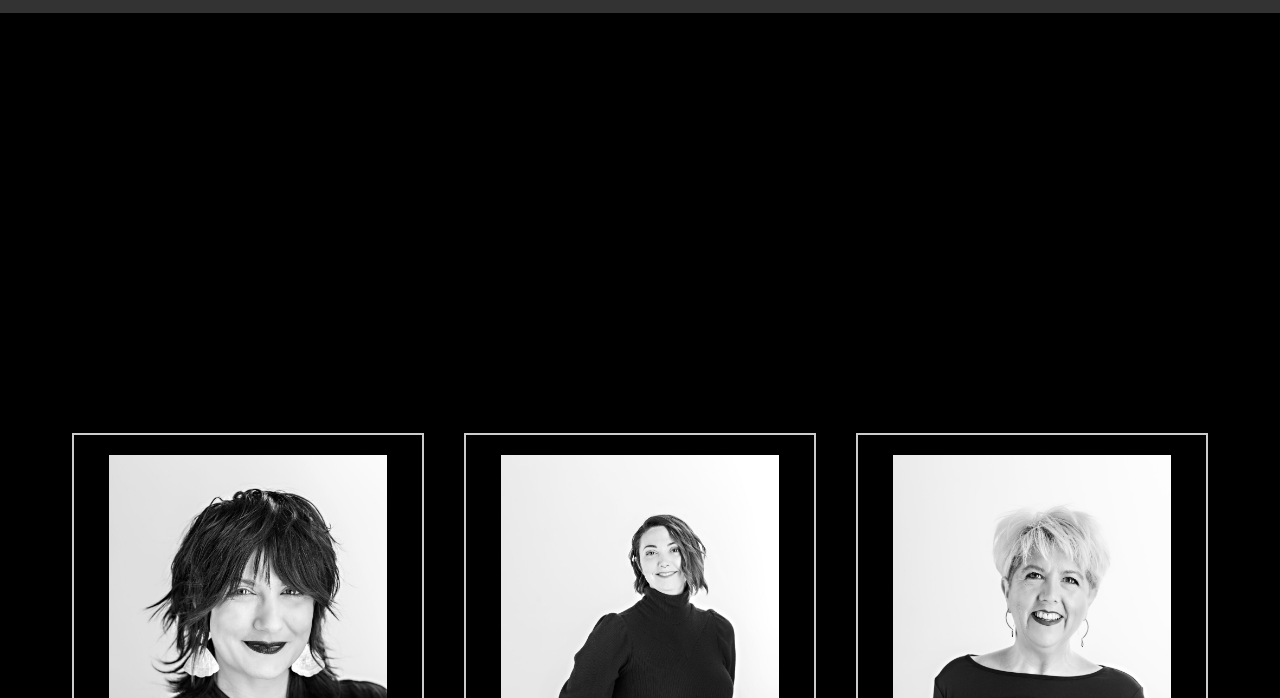
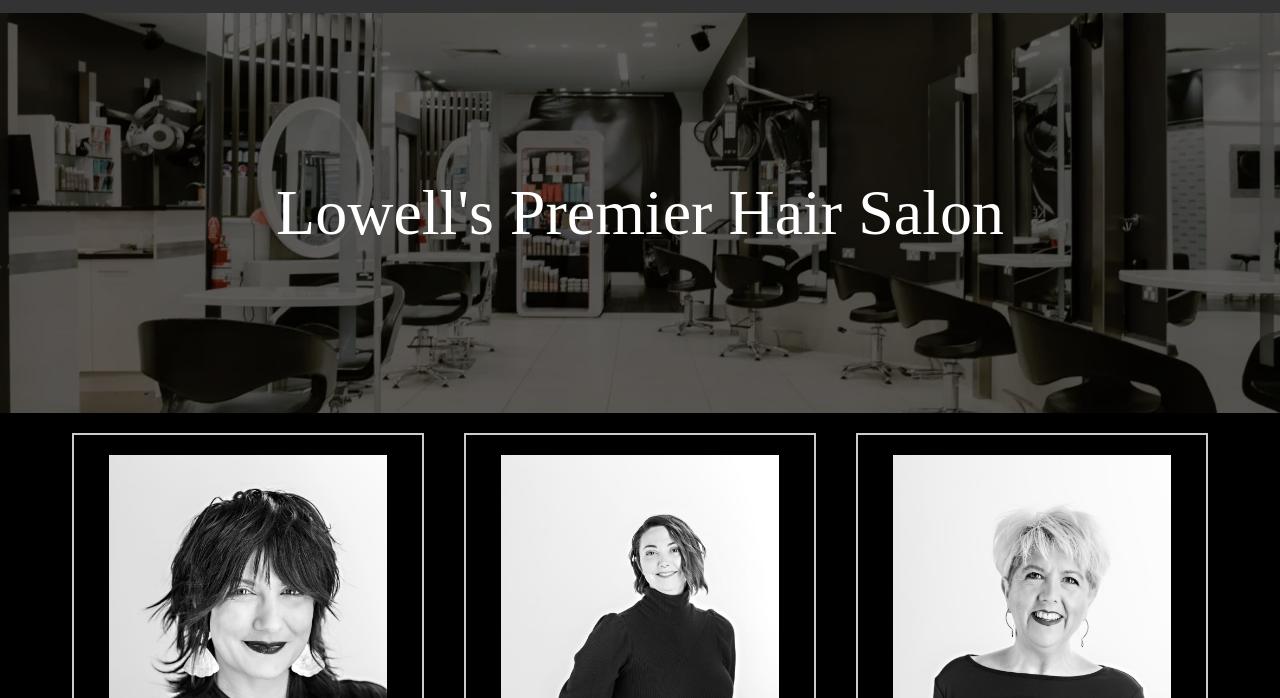
Before and after one commit to tatemouser/business-front, a plain HTML site: page index.html in a window 1280 px wide. Shown: the part 102-800 px from the top of the page. Drawn offline with Linux system fonts and the light colour scheme; a script that the page names is missing.

Commit message:
Added stock main image and overlay for shop name text

```diff
--- a/Styles.css
+++ b/Styles.css
@@ -135,16 +135,41 @@ button {
 /*------------
      Home
  ------------*/
+#top-image {
+    position: relative;
+    height: 50vh;
+    display: flex;
+    justify-content: center;
+    align-items: center;
+}
+
+#top-image img {
+    width: 100%;
+    height: 100%;
+    object-fit: cover;
+    position: absolute;
+    z-index: -1;
+    filter: brightness(40%);
+}
+
+.top-text a {
+    color: white;
+    font-size: 5vw;
+    white-space: nowrap;
+}
+
+
+
  #video-section {
     position: relative;
-    min-height: 50vh; /* Set a minimum height to ensure the section is visible */
+    min-height: 50vh;
     overflow: hidden;
   }
 
   #video-section video {
     width: 100%;
     height: 100%;
-    object-fit: cover; /* Ensure the video fills the container while maintaining its aspect ratio */
+    object-fit: cover;
     position: absolute;
     z-index: -1;
   }
@@ -354,6 +379,15 @@ input, textarea {
         flex-direction: column;
     }
 
+    #top-image {
+        height: 45vh;
+    }
+
+
+    .top-text a {
+        font-size: 7vw;
+    }
+
 }
 
 @media only screen and (max-width: 1000px) {
--- a/index.html
+++ b/index.html
@@ -32,11 +32,17 @@
 
     <main>
         <article id="home" class="content">
-            <section id="video-section">
-                <video autoplay loop muted playsinline>
+            <section id="top-image">
+                <img src="Assets/storefront-stock.webp" alt="storefront-stock">
+                <div class="top-text">
+                    <a>Lowell's Premier Hair Salon</a>
+                </div>
+            </section>
+            <!-- <section id="video-section">
+                <video autoplay loop muted playsinline> -->
                     <!-- <source src="Assets/stock-video.mp4" type="video/mp4"> -->
-                </video>
-              </section>
+                <!-- </video>
+              </section> -->
         </article>
         <div class="container">
             <!-- Your main content container -->
```
Also changed, not shown: Assets/storefront-stock.webp (added).
